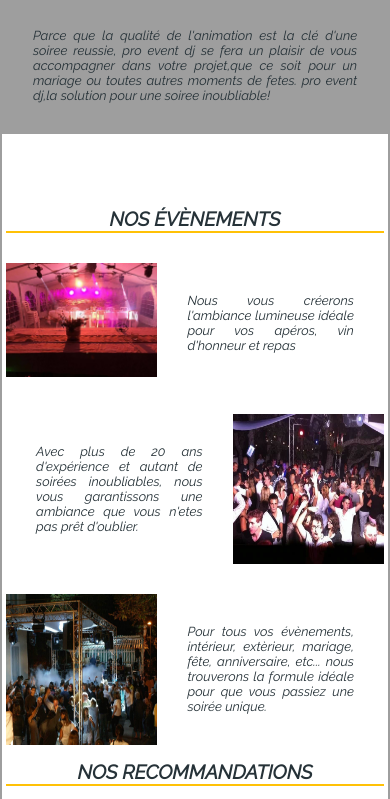
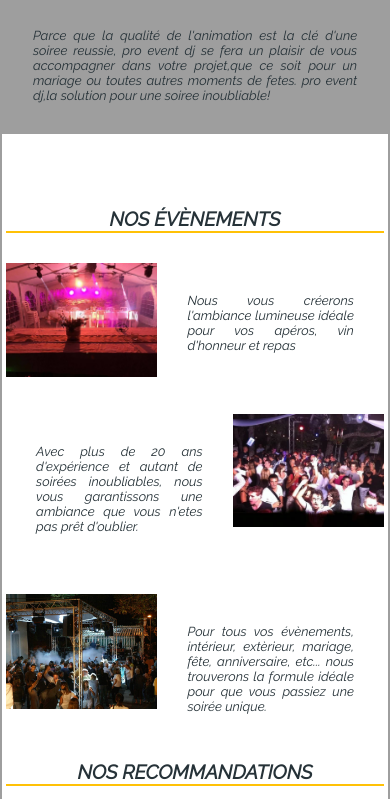
Before and after one commit to proeventdj/Pro-event-dj, a plain HTML site: page index.html in a window 390 px wide. Shown: the part 697-1496 px from the top of the page. Drawn offline with Linux system fonts and the light colour scheme.

Commit message:
Update style.css
responsive picture

```diff
--- a/style.css
+++ b/style.css
@@ -322,8 +322,19 @@ margin-top:30px}
         margin-bottom: 5%;
     }
 
-    .rose{height: 40%;
+    .rose{
+        height: 40%;
     width: 40%}
+
+    .baou{
+        height:40%;
+        width: 40%;}
+
+    .quinson{
+        height: 40%;
+    width: 40%
+}
+
 }
 
 @media all and (max-width: 576px){
```
